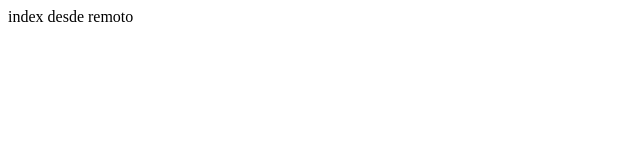
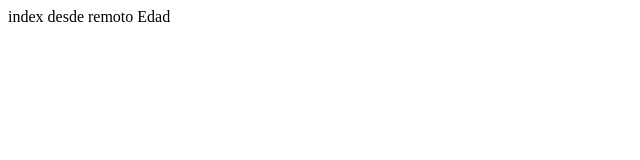
Before and after one commit to vvalverde76/03_14_sincronizacion_remoto, a plain HTML site: page index.html in a window 1280 px wide. Shown: the full height of the page, 0-640 px from the left. Drawn offline with Linux system fonts and the light colour scheme.

Commit message:
etiqueta

```diff
--- a/index.html
+++ b/index.html
@@ -8,5 +8,6 @@
 </head>
 <body>
     <t1>index desde remoto</t1>
+    <label for="">Edad</label>
 </body>
 </html>
```
